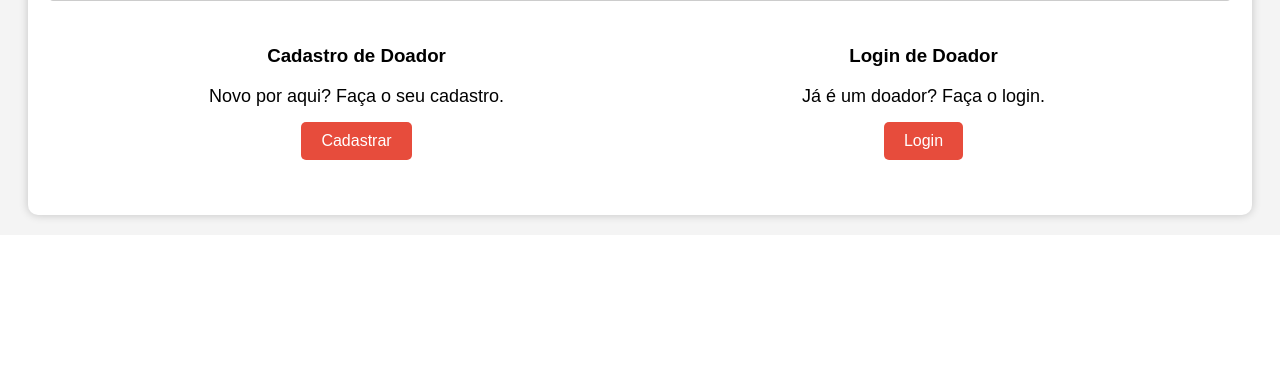
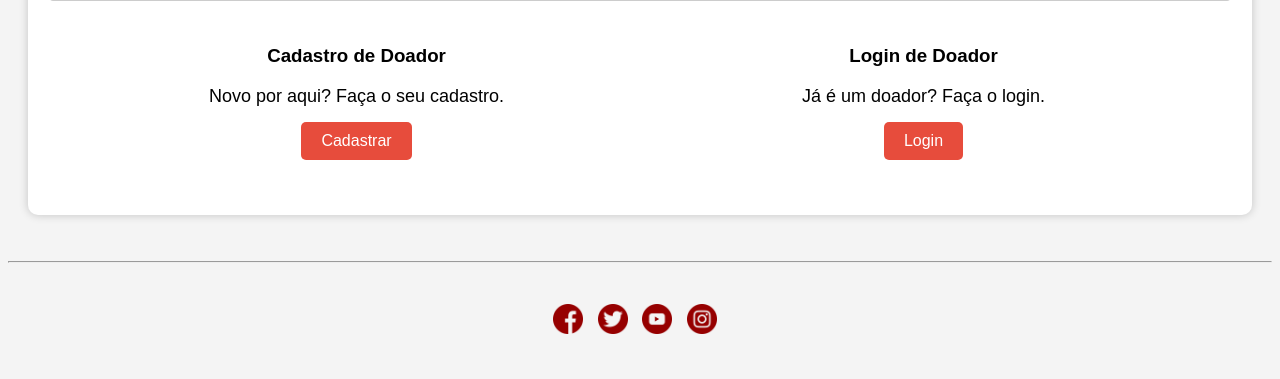
Before and after one commit to denisemignoli/banco-de-sangue, a PHP site: page / in a window 1280 px wide. Shown: the part 754-1133 px from the top of the page. Before the commit the page ends 977 px from the top, so only its background shows below. Run offline with PHP 8.4, Linux system fonts and the light colour scheme.

Commit message:
add footer

```diff
--- a/css/home-style.css
+++ b/css/home-style.css
@@ -121,3 +121,17 @@ li a:hover {
     margin: 20px;
     padding: 5px;
 }
+
+/* FOOTER */
+footer {
+    text-align: center;
+    padding: 3px;
+    background-color: #F4F4F4;
+    color: white;
+}
+
+img {
+    margin-right: 10px;
+    margin-top: 30px;
+    margin-bottom: 30px;
+}
--- a/index.php
+++ b/index.php
@@ -1,7 +1,7 @@
 <html>
 <head>
     <title>PHP Test</title>
-    <link rel="stylesheet" href="./css/home-style.css">
+    <link rel="stylesheet" href="./css/home-style.css" href="https://cdnjs.cloudflare.com/ajax/libs/font-awesome/4.7.0/css/font-awesome.min.css">
 </head>
 <body>
     <div class="navbar">
@@ -50,6 +50,16 @@
             </div>
         </div>
     </div>
+    <br>
+    <hr>
+    <div>
+        <footer>
+            <img src="./assets/facebook.png" alt="facebook icon" width="30">
+            <img src="./assets/twitter.png" alt="twitter icon" width="30">
+             <img src="./assets/youtube.png" alt="youtube icon" width="30">
+            <img src="./assets/instagram.png" alt="instagram icon" width="30">
+        </footer>
+    </div>
     <script src="https://replit.com/public/js/replit-badge-v2.js" theme="dark" position="bottom-right">      </script>
 </body>
 </html>
```
Also changed, not shown: assets/facebook.png (added), assets/instagram.png (added), assets/twitter.png (added), assets/youtube.png (added).
